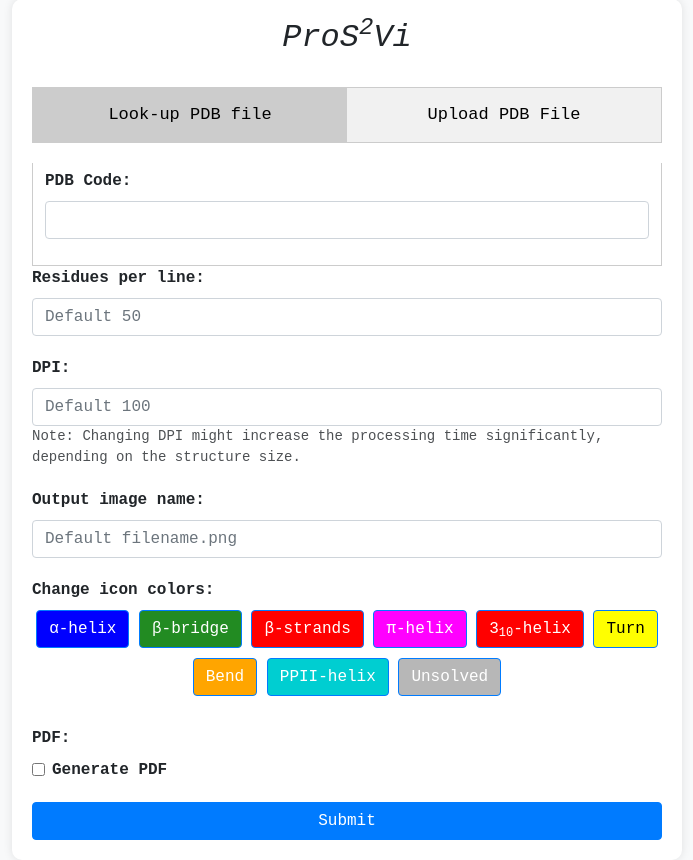
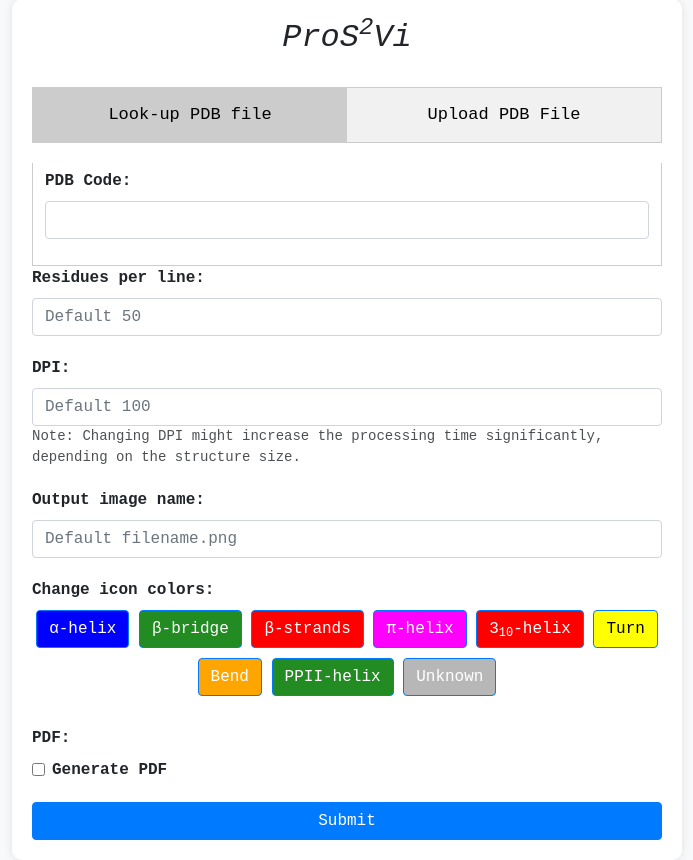
Before and after one commit to Alisaraie-Group/ProS2Vi, a Flask app: page / in a window 1280 px wide. Shown: the part 51-911 px from the top of the page, without its empty margins (293-986 px from the left). Run offline with Flask 3, Linux system fonts and the light colour scheme; some libraries are stand-ins or nearby versions.

Commit message:
Add support for 'U' (Unsolved) structure in VisualMap and update legend

```diff
--- a/src/visual.py
+++ b/src/visual.py
@@ -161,7 +161,8 @@ class VisualMap:
             I = self._convert_to_png(VisualMap.ICONS['I'].format(color=VisualMap.COLORS['I_COLOR'])),
             T = self._convert_to_png(VisualMap.ICONS['T'].format(color=VisualMap.COLORS['T_COLOR'])),
             S = self._convert_to_png(VisualMap.ICONS['S'].format(color=VisualMap.COLORS['S_COLOR'])),
-            P = self._convert_to_png(VisualMap.ICONS['P'].format(color=VisualMap.COLORS['P_COLOR']))
+            P = self._convert_to_png(VisualMap.ICONS['P'].format(color=VisualMap.COLORS['P_COLOR'])),
+            U = self._convert_to_png(VisualMap.ICONS['-'].format(color=VisualMap.COLORS['-_COLOR']))
         )
 
         return content
--- a/templates/index.html
+++ b/templates/index.html
@@ -135,8 +135,8 @@
                     <button type="button" class="btn btn-outline-primary" style="background-color: #ff0000; color: #ffffff; margin-bottom: 10px;" onclick="selectElement('310helix')" data-element="310helix">3<sub>10</sub>-helix</button>
                     <button type="button" class="btn btn-outline-primary" style="background-color: #ffff00; color: #000000; margin-bottom: 10px;" onclick="selectElement('turn')" data-element="turn">Turn</button>
                     <button type="button" class="btn btn-outline-primary" style="background-color: #ffa500; color: #ffffff; margin-bottom: 10px;" onclick="selectElement('bend')" data-element="bend">Bend</button>
-                    <button type="button" class="btn btn-outline-primary" style="background-color: #00CED1; color: #ffffff; margin-bottom: 10px;" onclick="selectElement('ppii')" data-element="ppii">PPII-helix</button>
-                    <button type="button" class="btn btn-outline-primary" style="background-color: #b7b7b7; color: #ffffff; margin-bottom: 10px;" onclick="selectElement('unsolved')" data-element="unsolved">Unsolved</button>
+                    <button type="button" class="btn btn-outline-primary" style="background-color: #228B22; color: #ffffff; margin-bottom: 10px;" onclick="selectElement('ppii')" data-element="ppii">PPII-helix</button>
+                    <button type="button" class="btn btn-outline-primary" style="background-color: #b7b7b7; color: #ffffff; margin-bottom: 10px;" onclick="selectElement('unsolved')" data-element="unsolved">Unknown</button>
                 </div>
             </div>
             <div class="form-group" style="display: none;">
--- a/templates/template.html.jinja
+++ b/templates/template.html.jinja
@@ -47,6 +47,10 @@
                 <div id="legend_icon">{{ P }}</div>
                 <div id="legend_text">P Poly-Proline II (PPII) helix / κ-helix</div>
             </div>
+            <div id="legend_element">
+                <div id="legend_icon">{{ U }}</div>
+                <div id="legend_text">Unsolved</div>
+            </div>
         </div>
 
     </div>
```
